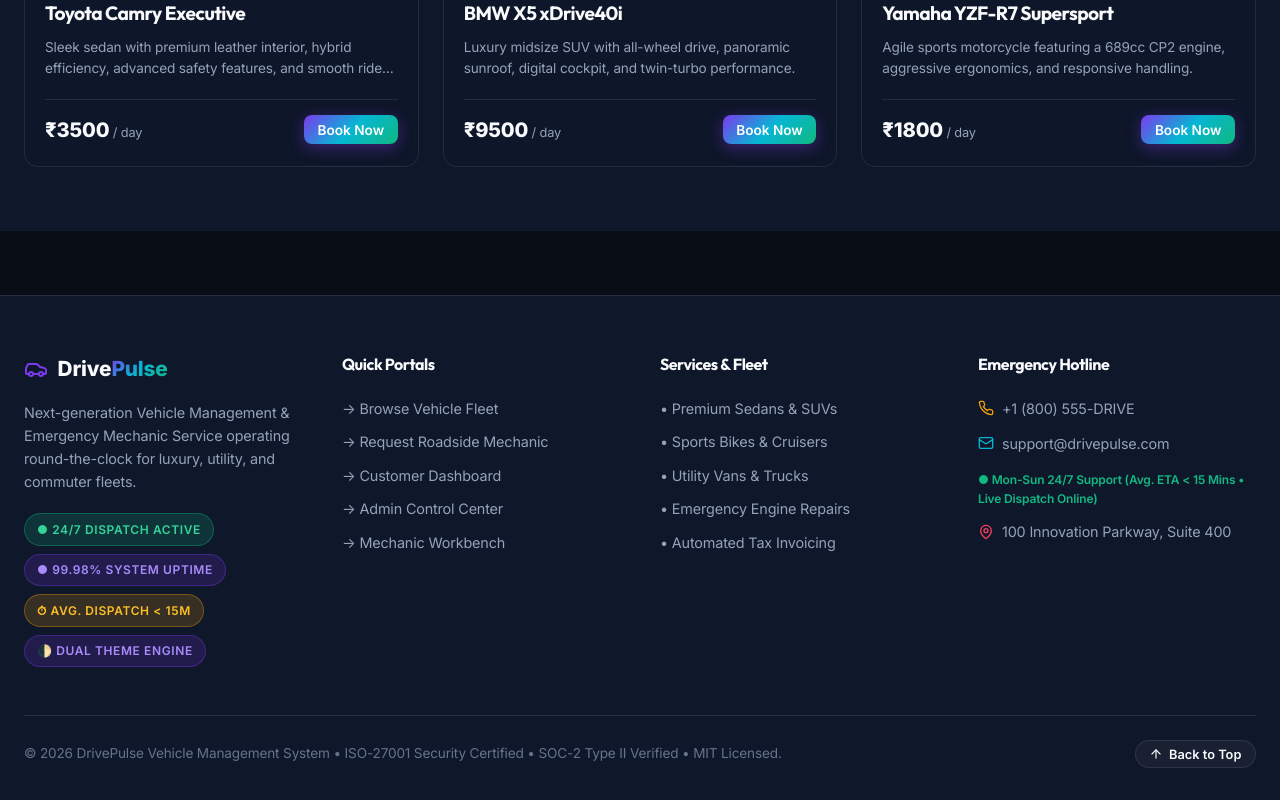
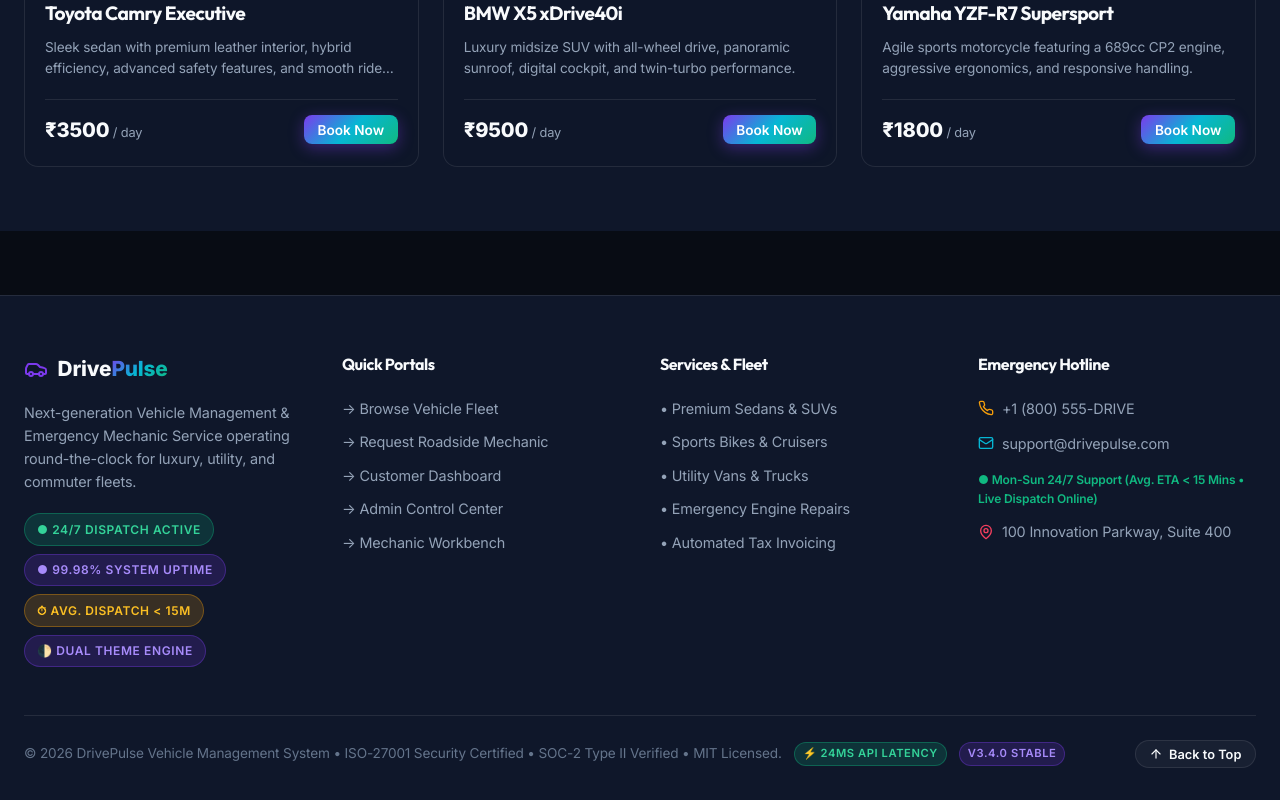
Before and after one commit to swarajchikhale/vehical_management_system, a React (Vite) app: page / in a window 1280 px wide. Shown: the part 2335-3135 px from the top of the page. Built offline with nearby package versions, Linux system fonts and the light colour scheme; the HTML template or start-up script is replaced by a standard one.

Commit message:
Add API latency monitor pill and stable release badge to footer

```diff
--- a/src/components/Footer.jsx
+++ b/src/components/Footer.jsx
@@ -103,8 +103,14 @@ export const Footer = ({ setActiveTab }) => {
         </div>
 
         <div style={{ borderTop: '1px solid var(--border-color)', paddingTop: '1.5rem', display: 'flex', justifyContent: 'space-between', alignItems: 'center', flexWrap: 'wrap', gap: '1rem', fontSize: '0.85rem', color: 'var(--text-subtle)' }}>
-          <div>
-            © {new Date().getFullYear()} DrivePulse Vehicle Management System • ISO-27001 Security Certified • SOC-2 Type II Verified • MIT Licensed.
+          <div style={{ display: 'flex', alignItems: 'center', gap: '0.75rem', flexWrap: 'wrap' }}>
+            <span>© {new Date().getFullYear()} DrivePulse Vehicle Management System • ISO-27001 Security Certified • SOC-2 Type II Verified • MIT Licensed.</span>
+            <span className="badge badge-available" style={{ fontSize: '0.7rem', padding: '0.15rem 0.5rem' }} title="Average WebSocket and API heartbeat latency">
+              ⚡ 24ms API Latency
+            </span>
+            <span className="badge badge-assigned" style={{ fontSize: '0.7rem', padding: '0.15rem 0.5rem' }}>
+              v3.4.0 Stable
+            </span>
           </div>
           <button
             onClick={scrollToTop}
```
